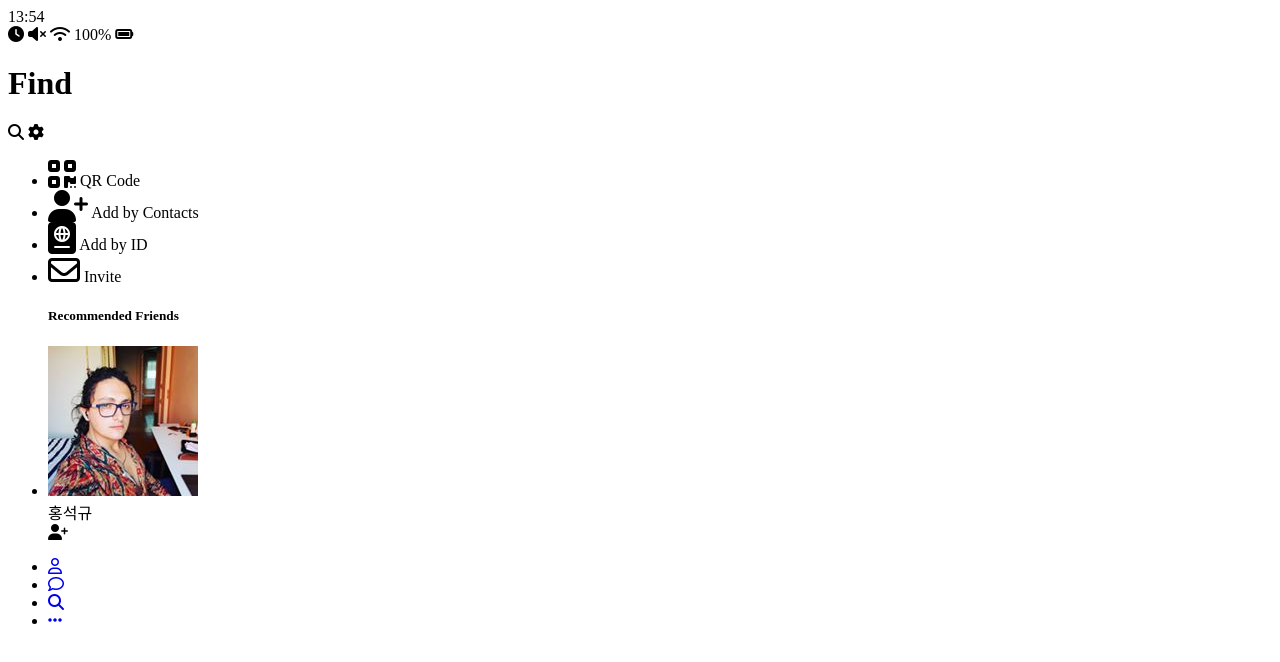
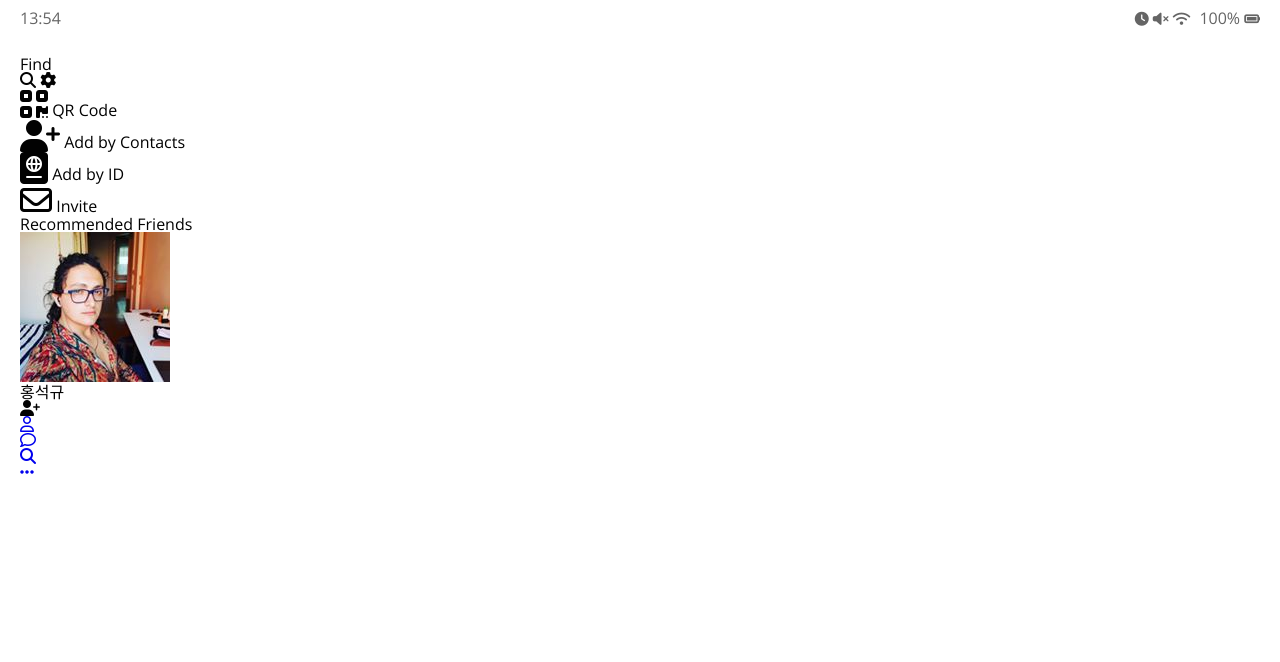
Before and after one commit to SeokgyuHong/kakao-clone-v2.0, a plain HTML site: page find.html in a window 1280 px wide. Drawn offline with nearby package versions, Linux system fonts and the light colour scheme.

Commit message:
start css

```diff
--- /dev/null
+++ b/css/reset.css
@@ -0,0 +1,129 @@
+/* http://meyerweb.com/eric/tools/css/reset/
+   v2.0 | 20110126
+   License: none (public domain)
+*/
+
+html,
+body,
+div,
+span,
+applet,
+object,
+iframe,
+h1,
+h2,
+h3,
+h4,
+h5,
+h6,
+p,
+blockquote,
+pre,
+a,
+abbr,
+acronym,
+address,
+big,
+cite,
+code,
+del,
+dfn,
+em,
+img,
+ins,
+kbd,
+q,
+s,
+samp,
+small,
+strike,
+strong,
+sub,
+sup,
+tt,
+var,
+b,
+u,
+i,
+center,
+dl,
+dt,
+dd,
+ol,
+ul,
+li,
+fieldset,
+form,
+label,
+legend,
+table,
+caption,
+tbody,
+tfoot,
+thead,
+tr,
+th,
+td,
+article,
+aside,
+canvas,
+details,
+embed,
+figure,
+figcaption,
+footer,
+header,
+hgroup,
+menu,
+nav,
+output,
+ruby,
+section,
+summary,
+time,
+mark,
+audio,
+video {
+  margin: 0;
+  padding: 0;
+  border: 0;
+  font-size: 100%;
+  font: inherit;
+  vertical-align: baseline;
+}
+/* HTML5 display-role reset for older browsers */
+article,
+aside,
+details,
+figcaption,
+figure,
+footer,
+header,
+hgroup,
+menu,
+nav,
+section {
+  display: block;
+}
+body {
+  line-height: 1;
+}
+ol,
+ul {
+  list-style: none;
+}
+blockquote,
+q {
+  quotes: none;
+}
+blockquote:before,
+blockquote:after,
+q:before,
+q:after {
+  content: "";
+  content: none;
+}
+table {
+  border-collapse: collapse;
+  border-spacing: 0;
+}
--- /dev/null
+++ b/css/status-bar.css
@@ -0,0 +1,14 @@
+.status-bar {
+  display: flex;
+  justify-content: space-between;
+  margin-bottom: 30px;
+  color: #656565;
+}
+
+.status-bar i {
+  font-size: 14px;
+}
+
+.status-bar .status-bar__battery-level {
+  margin-left: 5px;
+}
--- /dev/null
+++ b/css/styles.css
@@ -0,0 +1,10 @@
+@import url("https://fonts.googleapis.com/css2?family=Open+Sans:wght@400;700&display=swap");
+@import "reset.css";
+@import "status-bar.css";
+body {
+  background-color: white;
+  padding: 10px 20px;
+  color: #020202;
+  font-family: "Open Sans", -apple-system, BlinkMacSystemFont, "Segoe UI",
+    Roboto, Oxygen, Ubuntu, Cantarell, "Open Sans", "Helvetica Neue", sans-serif;
+}
--- a/find.html
+++ b/find.html
@@ -8,6 +8,7 @@
       src="https://kit.fontawesome.com/e81fda91ad.js"
       crossorigin="anonymous"
     ></script>
+    <link rel="stylesheet" href="css/styles.css" />
   </head>
 
   <body>
```
Also changed, not shown: chat.html (+1 -0 lines), friends.html (+1 -0 lines), index.html (+1 -0 lines), more.html (+1 -0 lines), settings.html (+1 -0 lines).
